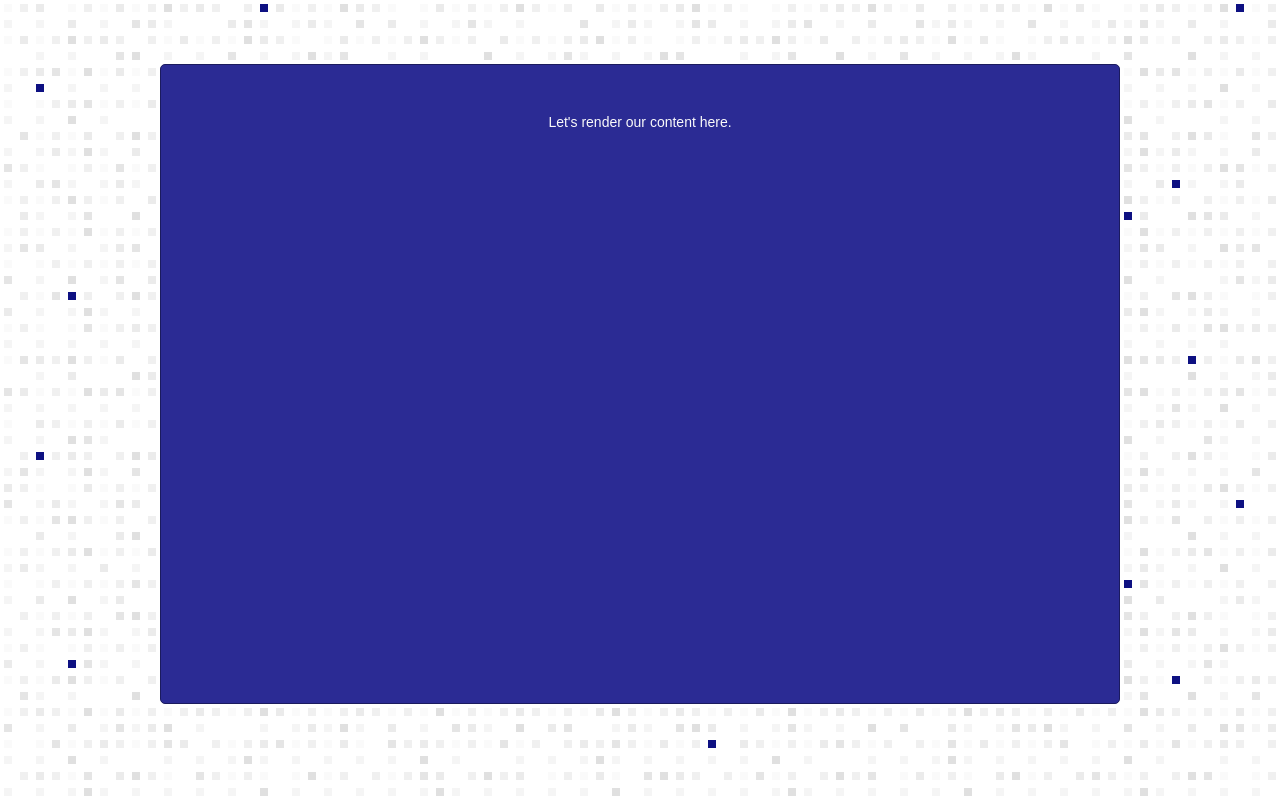
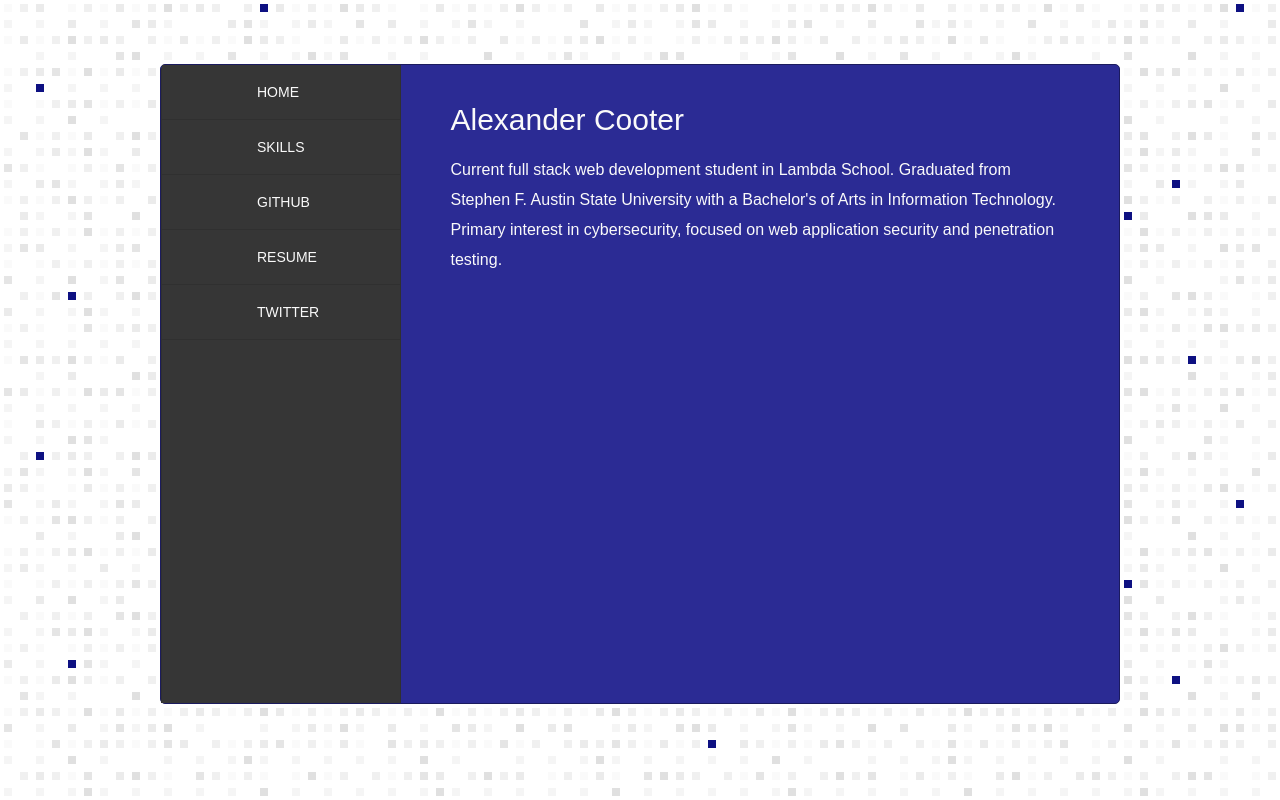
Before and after one commit to alex-lc/pv2, a React (Create React App) app: page / in a window 1280 px wide. Built offline with nearby package versions, Linux system fonts and the light colour scheme.

Commit message:
things starting to come together and take shape. still building out components

```diff
--- a/src/App.js
+++ b/src/App.js
@@ -5,6 +5,9 @@ import styled from 'styled-components';
 
 // components
 import Skills from "./components/Skills";
+import GitHub from "./components/GitHub";
+import Home from "./components/Home";
+import Nav from "./components/Nav";
 
 const Container = styled.div`
   width: 100%;
@@ -14,16 +17,27 @@ const Container = styled.div`
 
   .main-content {
     font-size: 1.4rem;
-    padding: 5rem;
     margin: 5% 0;
     width: 75%;
     background: #2b2b94;
     border-radius: 0.5rem;
-    height: 80vh;
+    min-height: 80vh;
     border: 1px solid #1b1b5e;
     display: flex;
-    flex-direction: column;
-    align-items: center;
+
+    .navigation {
+      background: #363636;
+      width: 25%;
+      border-top-left-radius: 0.5rem;
+      border-right: 1px solid #303030;
+      border-left: 1px solid #303030;
+    }
+
+    .routing {
+      padding: 4rem 5rem;
+      width: 75%;
+      border-top-right-radius: 0.5rem;
+    }
   }
 `;
 
@@ -31,10 +45,20 @@ function App() {
   return (
     <Container>
       <div className="main-content">
-        <h2>Let's render our content here.</h2>
-        <Route path="/skills">
-          <Skills />
-        </Route>
+        <div className="navigation">
+          <Nav />
+        </div>
+        <div class="routing">
+          <Route exact path="/">
+            <Home />
+          </Route>
+          <Route path="/skills">
+            <Skills />
+          </Route>
+          <Route path="/github">
+            <GitHub />
+          </Route>
+        </div>
       </div>
     </Container>
   );
--- /dev/null
+++ b/src/components/GitHub.js
@@ -0,0 +1,10 @@
+import React from 'react';
+
+export default function GitHub() {
+
+    return (
+        <div>
+            GitHub Content
+        </div>
+    )
+}
--- /dev/null
+++ b/src/components/Home.js
@@ -0,0 +1,29 @@
+import React from 'react';
+import styled from 'styled-components';
+
+const HomeContainer = styled.div`
+
+    h1 {
+        font-size: 3rem;
+        font-weight: 200;
+        margin-bottom: 2rem;
+    }
+
+    p {
+        font-size: 1.6rem;
+        font-weight: 300;
+        line-height: 3rem;
+    }
+`;
+
+export default function Home() {
+
+    return (
+        <HomeContainer>
+            <h1>Alexander Cooter</h1>
+            <p>
+            Current full stack web development student in Lambda School. Graduated from Stephen F. Austin State University with a Bachelor's of Arts in Information Technology. Primary interest in cybersecurity, focused on web application security and penetration testing.
+            </p>
+        </HomeContainer>
+    )
+}
--- /dev/null
+++ b/src/components/Nav.js
@@ -0,0 +1,40 @@
+import React from 'react';
+import { Link } from 'react-router-dom';
+import styled from 'styled-components';
+
+const NavMenu = styled.div`
+    width: 100%;
+    display: flex;
+    flex-direction: column;
+    align-items: flex-start;
+
+    a {
+        color: #fafafa;
+        width: 100%;
+        text-transform: uppercase;
+        padding: 2rem 0 2rem 40%;
+        text-decoration: none;
+        background: #363636;
+        border-bottom: 1px solid #303030;
+        transition: all 500ms;
+
+        &:hover {
+            transition: background, color 500ms;
+            background: #303030;
+            color: #ffffff;
+        }
+    }
+`;
+
+export default function Nav() {
+
+    return (
+        <NavMenu>
+            <Link to="/">Home</Link>
+            <Link to="/skills">Skills</Link>
+            <Link to="/github">GitHub</Link>
+            <Link to="/resume">Resume</Link>
+            <a target="_blank" href="http://twitter.com/alexlcooter">Twitter</a>
+        </NavMenu>
+    )
+}
```
